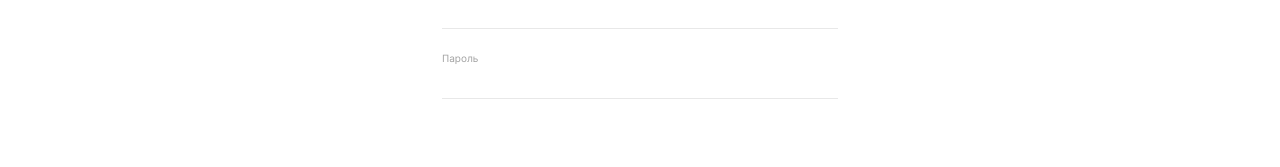
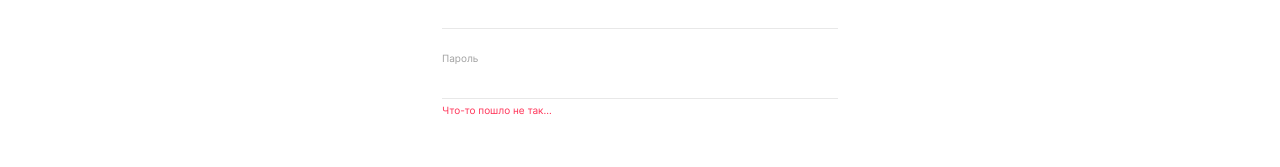
Before and after one commit to GrigoryGriko/movies-explorer-frontend, a React (Create React App) app: page /signup in a window 1280 px wide. Shown: the part 376-543 px from the top of the page. Built offline with nearby package versions, Linux system fonts and the light colour scheme.

Commit message:
feat: настроены поля input

```diff
--- a/src/components/Register/AuthForm/AuthForm.css
+++ b/src/components/Register/AuthForm/AuthForm.css
@@ -4,6 +4,11 @@
 }
 .auth-form__wrapper {
   min-width: 396px;
+}
+.auth-form__field {
+  display: block;
+  position: relative;
+  margin-bottom: 24px;
 }
 .auth-form__caption {
   margin: 0;
@@ -20,16 +25,39 @@
   height: 17px;
   border: none;
   outline: none;
-
+  background-color: transparent;
   font-family: 'Inter';
   font-weight: 400;
   font-size: 14px;
   color: #000;
 }
+
 .auth-form__stroke-line {
   margin-top: 10px;
-  margin-bottom: 24px;
   width: 100%;
   height: 1px;
   background: #E8E8E8;
+
+  transition: .3s ease background-color;
 }
+.auth-form__input:focus + .auth-form__stroke-line {
+  background-color: #3456F3;
+}
+
+.auth-form__input-error {
+  position: absolute;
+  left: 0;
+  top: calc(100% + 6px);
+
+  font-family: 'Inter';
+  font-weight: 400;
+  font-size: 10px;
+
+  color: #FF3055;
+
+
+  transition: .5s ease opacity;
+}
+.auth-form__input-error-data {
+  color: #FF3055;
+}
--- a/src/components/Register/AuthForm/AuthForm.js
+++ b/src/components/Register/AuthForm/AuthForm.js
@@ -4,23 +4,35 @@ function AuthForm() {
   return (
   <section className="auth-form">
     <form className="auth-form__wrapper">
+      <label className="auth-form__field">
         <p className="auth-form__caption">
           Имя
         </p>
         <input className="auth-form__input"></input>
         <div className="auth-form__stroke-line"></div>
 
+        <span className="auth-form__input-error" style={{ display: 'none' }}>Что-то пошло не так...</span>
+      </label>
+
+      <label className="auth-form__field">
         <p className="auth-form__caption">
           E-mail
         </p>
         <input className="auth-form__input"></input>
         <div className="auth-form__stroke-line"></div>
 
+        <span className="auth-form__input-error" style={{ display: 'none' }}>Что-то пошло не так...</span>
+      </label>
+
+      <label className="auth-form__field">
         <p className="auth-form__caption">
           Пароль
         </p>
-      <input className="auth-form__input"></input>
+        <input className="auth-form__input auth-form__input-error-data"></input>
         <div className="auth-form__stroke-line"></div>
+
+        <span className="auth-form__input-error">Что-то пошло не так...</span>
+      </label>
     </form>
   </section>
   )
```
Lines whose indentation alone changed are shown as unchanged.
